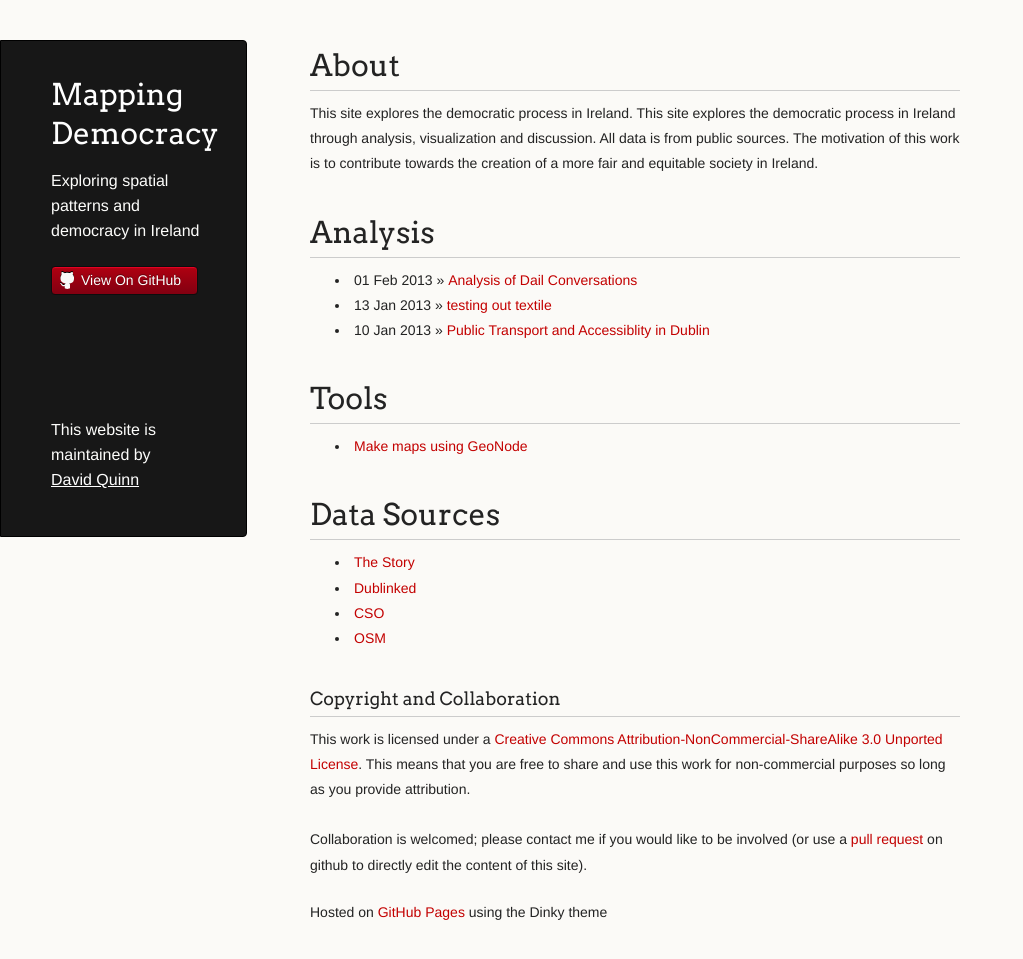
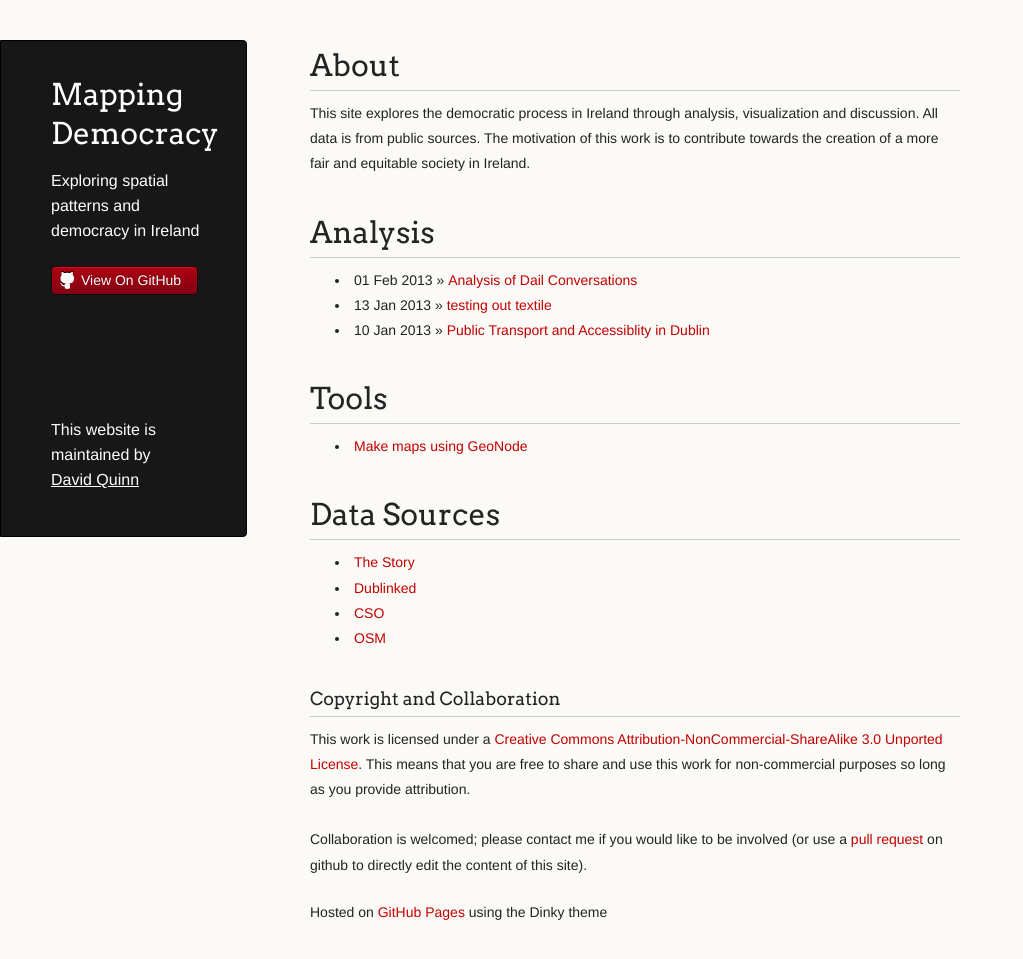
Before and after one commit to djq/mapping_democracy, a Jekyll site: the page built from index.html, in a window 1280 px wide and 997 px high. Shown: the top 959 px of the window, without its empty margins (0-1023 px from the left). Built offline with Jekyll 4.4.1, drawn with Linux system fonts in a browser that asks for light colours; Markdown is read by kramdown in place of the engine named in the settings.

```diff
--- a/index.html
+++ b/index.html
@@ -7,7 +7,7 @@
 
    <h1>About</h1>
   <ul class="posts">
-    <p>This site explores the democratic process in Ireland. This site explores the democratic process in Ireland through analysis, visualization and discussion. All data is from public sources. The motivation of this work is to contribute towards the creation of a more fair and equitable society in Ireland.</p>
+    <p>This site explores the democratic process in Ireland through analysis, visualization and discussion. All data is from public sources. The motivation of this work is to contribute towards the creation of a more fair and equitable society in Ireland.</p>
   </ul>
 
   <h1>Analysis</h1>
```
